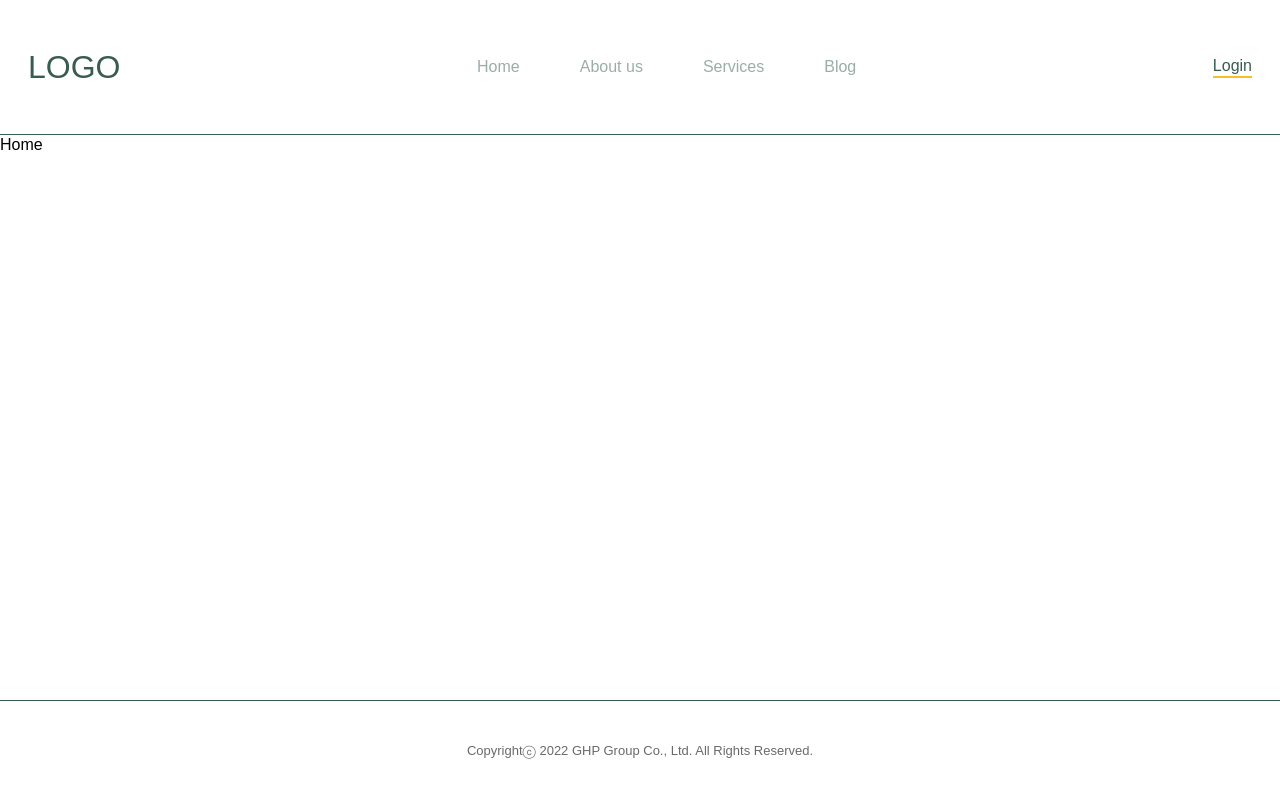
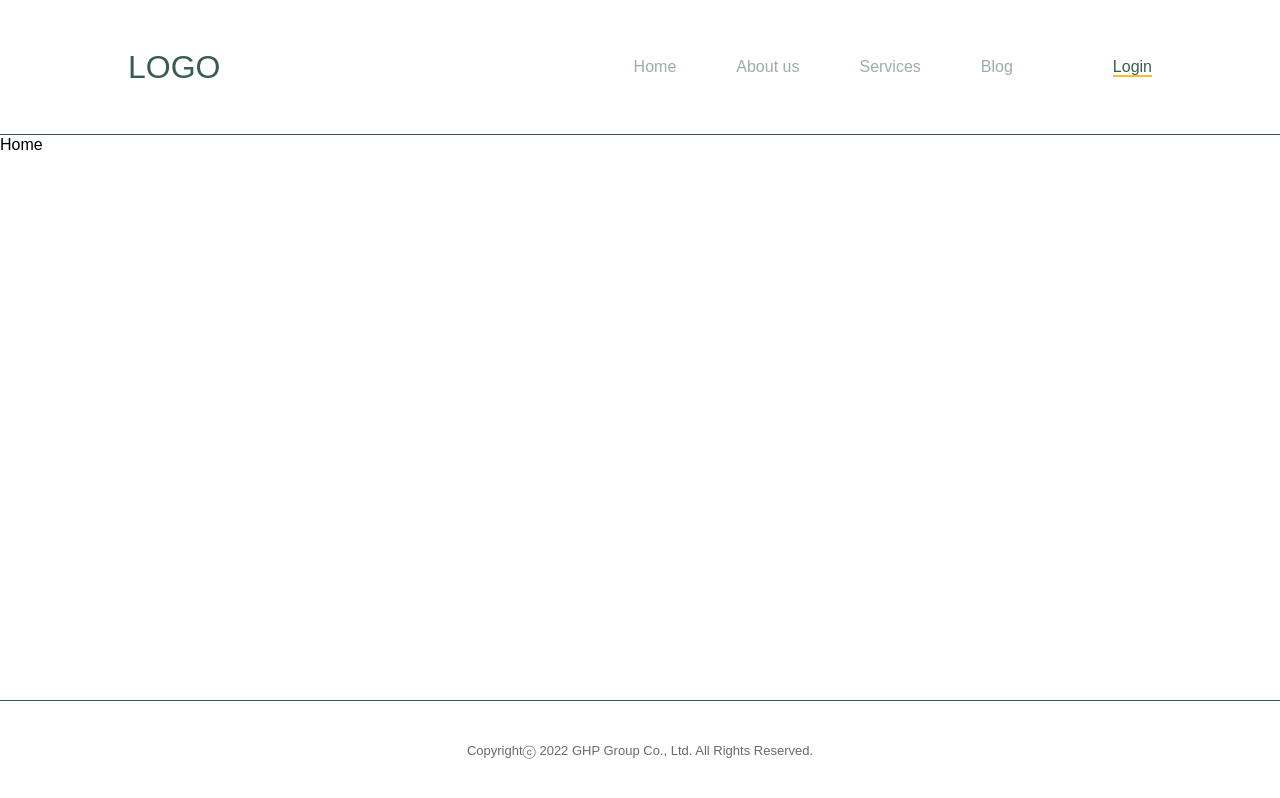
Before and after one commit to jxinn/REACT-react-template, a React (Create React App) app: page / in a window 1280 px wide. Built offline with nearby package versions, Linux system fonts and the light colour scheme.

Commit message:
fix. Header

```diff
--- a/src/Components/Layout/Header.tsx
+++ b/src/Components/Layout/Header.tsx
@@ -1,19 +1,22 @@
+import { Link } from "react-router-dom";
 import styled from "styled-components";
 import { theme } from "~/theme";
 
 export default function Header() {
   return (
     <Nav>
-      <Logo>LOGO</Logo>
-      <MenuBox>
-        <Menu>Home</Menu>
-        <Menu>About us</Menu>
-        <Menu>Services</Menu>
-        <Menu>Blog</Menu>
-      </MenuBox>
-      <MenuBox>
-        <Menu active={true}>Login</Menu>
-      </MenuBox>
+      <NavBox>
+        <Logo>LOGO</Logo>
+        <MenuBox>
+          <Menu to="/">Home</Menu>
+          <Menu to="/about">About us</Menu>
+          <Menu to="/service">Services</Menu>
+          <Menu to="/blog">Blog</Menu>
+          <Menu to="/" active={true}>
+            Login
+          </Menu>
+        </MenuBox>
+      </NavBox>
     </Nav>
   );
 }
@@ -25,11 +28,17 @@ interface IMenuProps {
 const Nav = styled.div`
   display: flex;
   align-items: center;
-  justify-content: space-between;
-  padding: 0 28px;
   height: 135px;
   border-bottom: 1px solid ${theme.primaryColor};
   background-color: #ffffff;
+`;
+const NavBox = styled.div`
+  display: flex;
+  align-items: center;
+  justify-content: space-between;
+  width: 100%;
+  max-width: 1024px;
+  margin: 0 auto;
 `;
 const Logo = styled.h1`
   font-size: 32px;
@@ -41,12 +50,16 @@ const MenuBox = styled.div`
   align-items: center;
   gap: 60px;
 `;
-const Menu = styled.div<IMenuProps>`
+const Menu = styled(Link)<IMenuProps>`
   font-size: 16px;
   font-weight: 500;
   opacity: 50%;
+  padding-bottom: 1px;
   color: ${theme.primaryColor};
   ${(props) =>
     props.active &&
-    `border-bottom: solid 2px ${theme.accentColor}; opacity: 1;`}
+    `box-shadow: inset 0 -2px 0 0 ${theme.accentColor}; opacity: 1;`}
+  &:last-child {
+    margin-left: 40px;
+  }
 `;
```
